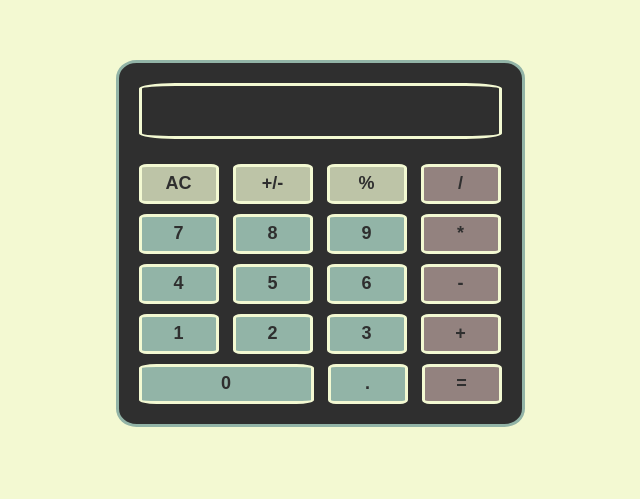
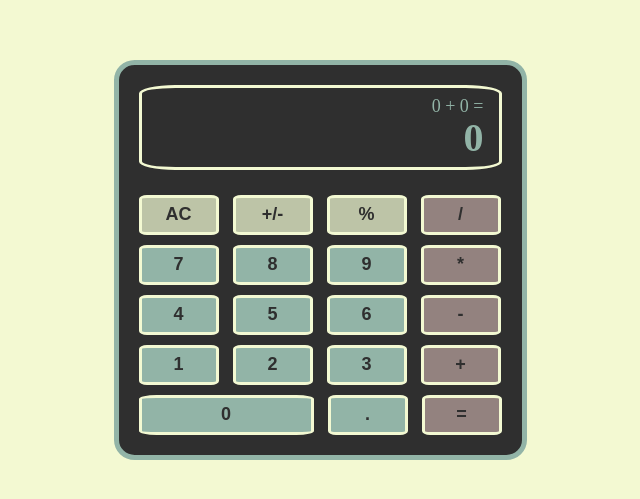
Before and after one commit to myrmanshelby/calculator, a plain HTML site: page index.html in a window 1280 px wide. Shown: the part 201-700 px from the top of the page, without its empty margins (320-960 px from the left). Drawn offline with Linux system fonts and the light colour scheme.

Commit message:
Added function to change number on the lower display

```diff
--- a/index.html
+++ b/index.html
@@ -9,7 +9,10 @@
   </head>
   <body>
     <div class="calculator-container">
-      <div class="display"></div>
+      <div class="display">
+        <div class="upper-display">0 + 0 =</div>
+        <div class="lower-display">0</div>
+      </div>
       <div class="button-container">
         <div class="row">
           <button id="clear" class="top-button">AC</button>
--- a/script.js
+++ b/script.js
@@ -1,8 +1,11 @@
 /* TO DO
-- create calculator in HTML
-- design with CSS
 - Make the functions to populate the display
 - Connect the buttons/make the calculator work
+*/
+
+/* Notes on rounding:
+The max length of a number with a decimal is 15 digits
+The max length of a number without a decimal is 16 digits
 */
 
 let num1Input;
@@ -22,6 +25,13 @@ function operate(operator, num1, num2) {
   }
 }
 
+// Functions to populate the display
+
+function populateLowerDisplay(outputNumber) {
+  const lowerDisplay = document.querySelector(".lower-display");
+  lowerDisplay.textContent = outputNumber;
+}
+
 // Below are the mathematical functions used by the calculator.
 // They are called by the operate function to run the calculator
 function add(a, b) {
--- a/style.css
+++ b/style.css
@@ -6,14 +6,33 @@ body {
 
 .display {
   border: solid #f3f9d2 3px;
-  height: 50px;
   margin: 20px;
   border-radius: 10%;
+
+  text-align: right;
+  font-weight: 700;
+  padding: 8px 15px 3px;
 }
+
+.upper-display {
+  height: 10px;
+  color: #92b4a7;
+  margin-bottom: 8px;
+  font-size: 18px;
+  font-weight: 300;
+}
+
+.lower-display {
+  height: 50px;
+  color: #92b4a7;
+  font-weight: 700;
+  font-size: 40px;
+}
+
 .calculator-container {
   background-color: #2f2f2f;
   margin-top: 20%;
-  border: solid #92b4a7 3px;
+  border: solid #92b4a7 5px;
   border-radius: 5%;
   min-width: 365.67px;
 }
@@ -33,6 +52,8 @@ button {
   color: #2f2f2f;
   font-weight: 700;
   font-size: large;
+
+  cursor: pointer;
 }
 
 .numbers {
```
